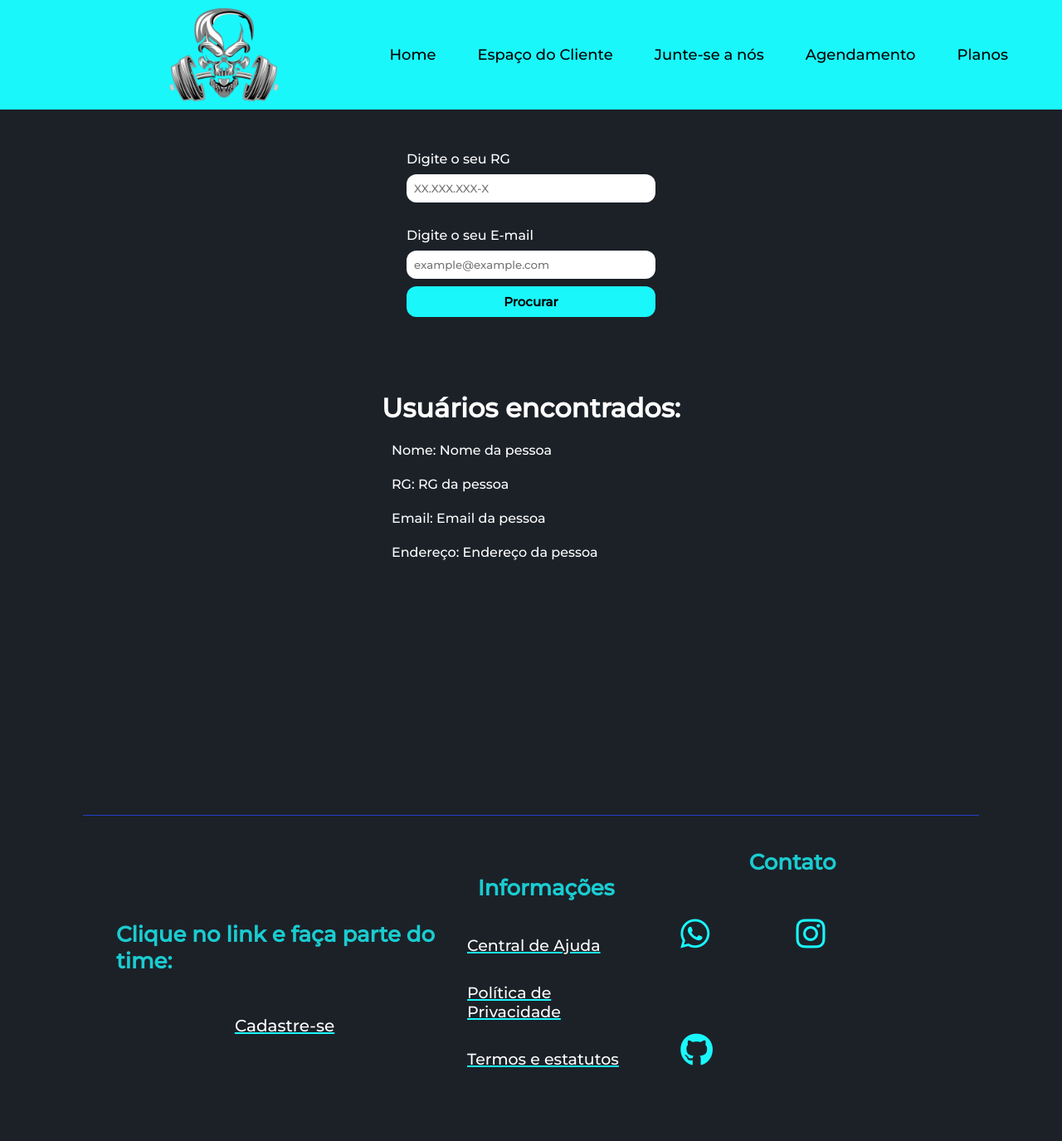
After one commit to gustavops02/academia-faculdade, a PHP site: page /cliente.php in a window 1280 px wide. The commit adds this page. Shown: the whole page at 83% size. Run offline with PHP 8.4, Linux system fonts and the light colour scheme; some libraries are stand-ins or nearby versions.

Commit message:
Página da area do cliente feita.

```diff
--- /dev/null
+++ b/src/views/pages/cliente.php
@@ -0,0 +1,93 @@
+<!DOCTYPE html>
+<html lang="pt-BR">
+
+<head>
+    <meta charset="UTF-8">
+    <meta http-equiv="X-UA-Compatible" content="IE=edge">
+    <meta name="viewport" content="width=device-width, initial-scale=1.0">
+    <link rel="shortcut icon" href="../assets/logo_domain-removebg-preview.png" type="image/x-icon">
+    <link rel="stylesheet" type="text/css" href="../styles/homepage.css">
+    <link rel="stylesheet" type="text/css" href="../styles/section.css">
+    <link rel="stylesheet" type="text/css" href="../styles/cliente.css">
+
+    <link rel="preconnect" href="https://fonts.googleapis.com">
+    <link rel="preconnect" href="https://fonts.gstatic.com" crossorigin>
+    <link href="https://fonts.googleapis.com/css2?family=Montserrat:wght@500&display=swap" rel="stylesheet">
+    <link rel="stylesheet" href="https://fonts.googleapis.com/css2?family=Material+Symbols+Outlined:opsz,wght,FILL,GRAD@48,400,0,0" />
+    <script src="https://kit.fontawesome.com/a9f11940bf.js" crossorigin="anonymous"></script>
+    <title>POWER GYM | Área do Cliente </title>
+</head>
+
+<body>
+    <div class="container_session">
+        <nav class="navbar_main">
+            <div class="pic_brand"></div>
+            <span class="logo"></span>
+            <ul>
+                <li><a href="./index.php">Home</a></li>
+                <li><a href="./cliente.php">Espaço do Cliente</a></li>
+                <li><a href="./form.php">Junte-se a nós</a></li>
+                <li><a href="#">Agendamento</a></li>
+                <li><a href="./planos.html">Planos</a></li>
+            </ul>
+        </nav>
+    </div>
+    <div class="container_user">
+        <div class="input_search">
+            <form action="../../back/search.php" method="post">
+                <label>Digite o seu RG</label>
+                <input type="text" name="rg" placeholder="XX.XXX.XXX-X" />
+                <br>
+                <label>Digite o seu E-mail</label>
+                <input type="text" name="email" placeholder="example@example.com" />
+                <br>
+                <input type="submit" value="Procurar" />
+            </form>
+        </div>
+        <div class="find_users">
+            <h1>Usuários encontrados: </h1>
+
+            <div class="user">
+                <p><span>Nome: Nome da pessoa</span></p>
+                <p><span>RG: RG da pessoa</span></p>
+                <p><span>Email: Email da pessoa</span></p>
+                <p><span>Endereço: Endereço da pessoa</span></p>
+
+
+            </div>
+        </div>
+    </div>
+
+
+
+
+    <footer>
+        <div class="cadastro_ref">
+            <h5>Clique no link e faça parte do time:</h5>
+            <a href="./form.php">Cadastre-se</a>
+        </div>
+        <div class="informacoes">
+            <h5>Informações</h5>
+            <ul>
+                <li><a href="#">Central de Ajuda</a></li>
+                <li><a href="#">Política de Privacidade</a></li>
+                <li><a href="#">Termos e estatutos</a></li>
+            </ul>
+        </div>
+        <div class="contato">
+            <h5>Contato</h5>
+            <div class="contato_icons">
+                <a href=""><i class="fa-brands fa-whatsapp"></i></a>
+                <a href=""><i class="fa-brands fa-instagram"></i></a>
+                <a href="https://github.com/gustavops02/college-gym" target="_blank"><i class="fa-brands fa-github"></i></a>
+
+            </div>
+        </div>
+
+    </footer>
+
+
+
+</body>
+
+</html>
--- a/src/views/pages/index.php
+++ b/src/views/pages/index.php
@@ -16,7 +16,7 @@
         href="https://fonts.googleapis.com/css2?family=Material+Symbols+Outlined:opsz,wght,FILL,GRAD@48,400,0,0" />
     <script src="https://kit.fontawesome.com/a9f11940bf.js" crossorigin="anonymous"></script>
 
-    <title>Academia | Home</title>
+    <title>POWER GYM | Home</title>
 </head>
 
 <body>
@@ -26,7 +26,7 @@
             <span class="logo"></span>
             <ul>
                 <li><a href="./index.php">Home</a></li>
-                <li><a href="#">Espaço do Cliente</a></li>
+                <li><a href="./cliente.php">Espaço do Cliente</a></li>
                 <li><a href="./form.php">Junte-se a nós</a></li>
                 <li><a href="#">Agendamento</a></li>
                 <li><a href="./planos.html">Planos</a></li>
--- a/src/views/pages/planos.html
+++ b/src/views/pages/planos.html
@@ -21,9 +21,9 @@
             <div class="pic_brand"></div>
             <span class="logo"></span>
             <ul>
-                <li><a href="./index.hmtl">Home</a></li>
-                <li><a href="#">Espaço do Cliente</a></li>
-                <li><a href="./form.html">Junte-se a nós</a></li>
+                <li><a href="./index.php">Home</a></li>
+                <li><a href="./cliente.php">Espaço do Cliente</a></li>
+                <li><a href="./form.php">Junte-se a nós</a></li>
                 <li><a href="#">Agendamento</a></li>
                 <li><a href="./planos.html">Planos</a></li>
             </ul>
--- a/src/views/pages/user.php
+++ b/src/views/pages/user.php
@@ -23,7 +23,7 @@ if (!isset($_SESSION)) {
     <link rel="stylesheet" href="https://fonts.googleapis.com/css2?family=Material+Symbols+Outlined:opsz,wght,FILL,GRAD@48,400,0,0" />
     <script src="https://kit.fontawesome.com/a9f11940bf.js" crossorigin="anonymous"></script>
 
-    <title>Academia | Área do Cliente</title>
+    <title>POWER GYM | Usuário</title>
 </head>
 
 <body>
@@ -34,7 +34,7 @@ if (!isset($_SESSION)) {
             <span class="logo"></span>
             <ul>
                 <li><a href="./index.php">Home</a></li>
-                <li><a href="#">Espaço do Cliente</a></li>
+                <li><a href="./cliente.php">Espaço do Cliente</a></li>
                 <li><a href="./form.php">Junte-se a nós</a></li>
                 <li><a href="#">Agendamento</a></li>
                 <li><a href="./planos.html">Planos</a></li>
--- /dev/null
+++ b/src/views/styles/cliente.css
@@ -0,0 +1,52 @@
+* {
+    margin: 0;
+    padding: 0;
+    box-sizing: border-box;
+}
+body {
+    position: relative;
+    background-color: var(--bg-color);
+
+}
+.container_user{
+    display: flex;
+    flex-direction: column;
+    align-items: center;
+    color: #fff;
+    max-width: 100%;
+    height: 100vh;
+    margin-top: 50px;
+}
+
+label {
+    display: block;
+}
+input[name="rg"] {
+    margin-bottom: 30px;
+}
+input {
+    margin-top: 9px;
+
+    padding: 9px;
+    width: 300px;
+    outline: 0;
+    border-radius: 12px;
+    border: none;
+}
+input[type="submit"] {
+    background-color: var(--main-color);
+    font-weight: bold;
+    font-size: 15px;
+}
+
+.input_search {
+    margin-bottom: 90px;
+}
+
+p {
+    margin-top: 22px;
+    margin-bottom: 12px;
+}
+p span {
+    margin-left: 12px;
+}
--- a/src/views/styles/homepage.css
+++ b/src/views/styles/homepage.css
@@ -15,6 +15,7 @@
     max-width: 100%;
     background-color: var(--bg-color);
 }
+
 
 .navbar_main {
     background-color: #1af7fb;
```
